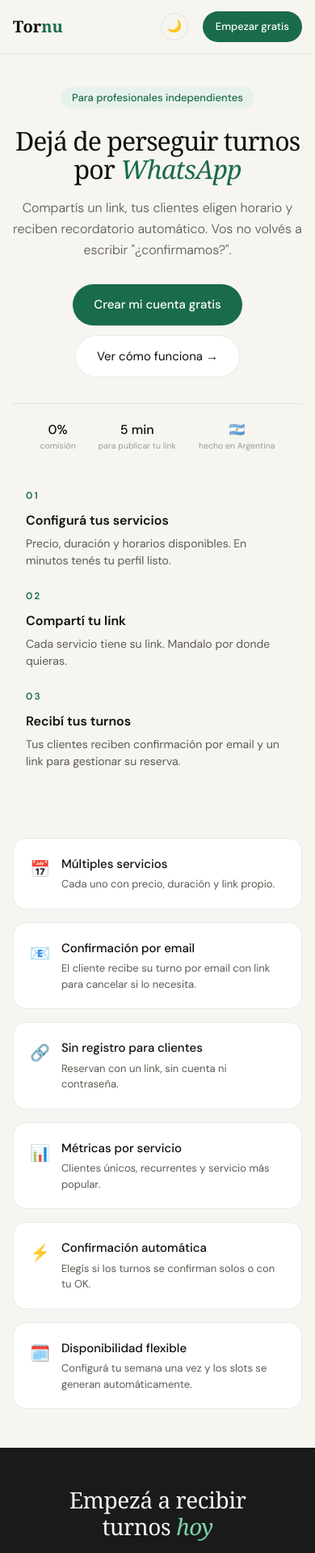
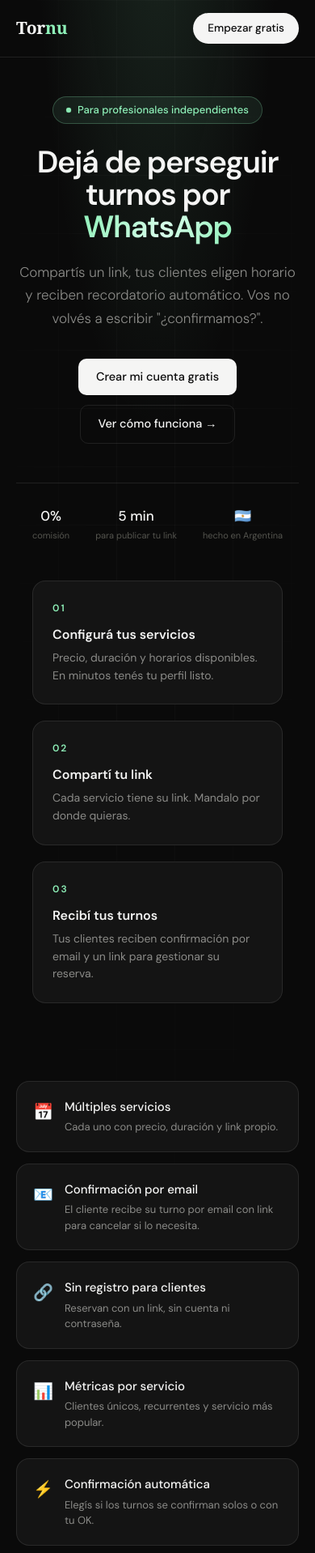
Before and after one commit to jmcreado/turnos-app, a Next.js app: page / in a window 390 px wide. Shown: the top 1918 px of the page at 81% size. Built offline with nearby package versions, Linux system fonts and the light colour scheme.

Commit message:
restyle: tokens dark + landing + login

```diff
--- a/app/globals.css
+++ b/app/globals.css
@@ -1,21 +1,185 @@
 @import "tailwindcss";
 
+/* ============================================================
+   Tornu design tokens — dark only
+   Estética: fondo near-black, acento verde, glow radial, grid sutil
+   ============================================================ */
+
 :root {
-  --background: #f7f5f0;
-  --foreground: #0f0f0f;
-  --accent: #1a6b4a;
-  --accent-light: #e8f2ed;
+  --background: #0a0a0a;
+  --foreground: #f5f5f4;
   --font-sans: var(--font-dm-sans);
+
+  --tn-bg: #0a0a0a;
+  --tn-ink: #f5f5f4;
+  --tn-muted: #8b8b88;
+  --tn-faint: #55554f;
+  --tn-accent: #8ef0b8;
+  --tn-accent-soft: rgba(142, 240, 184, 0.08);
+  --tn-accent-border: rgba(142, 240, 184, 0.25);
+  --tn-surface: #141414;
+  --tn-surface-2: #1c1c1c;
+  --tn-edge: rgba(255, 255, 255, 0.09);
+  --tn-danger: #f0a08e;
+  --tn-danger-soft: rgba(240, 160, 142, 0.1);
+  --tn-warn: #f0d28e;
 }
 
 @theme inline {
   --color-background: var(--background);
   --color-foreground: var(--foreground);
   --font-sans: var(--font-dm-sans);
+
+  --color-ink: #f5f5f4;
+  --color-muted: #8b8b88;
+  --color-faint: #55554f;
+  --color-accent: #8ef0b8;
+  --color-surface: #141414;
+  --color-surface-2: #1c1c1c;
+  --color-edge: rgba(255, 255, 255, 0.09);
+  --color-danger: #f0a08e;
+  --color-warn: #f0d28e;
 }
 
 body {
-  background: var(--background);
-  color: var(--foreground);
+  background: var(--tn-bg);
+  color: var(--tn-ink);
   font-family: var(--font-dm-sans), system-ui, sans-serif;
 }
+
+/* Glow + grid de fondo (hero de landing, login, book) */
+.tn-glow {
+  position: relative;
+  isolation: isolate;
+}
+.tn-glow::before {
+  content: "";
+  position: absolute;
+  inset: 0;
+  z-index: -2;
+  background:
+    radial-gradient(ellipse 60% 45% at 50% -8%, rgba(142, 240, 184, 0.13), transparent 65%),
+    radial-gradient(ellipse 45% 35% at 82% 110%, rgba(142, 240, 184, 0.05), transparent 60%);
+  pointer-events: none;
+}
+.tn-glow::after {
+  content: "";
+  position: absolute;
+  inset: 0;
+  z-index: -1;
+  background-image:
+    linear-gradient(rgba(255, 255, 255, 0.025) 1px, transparent 1px),
+    linear-gradient(90deg, rgba(255, 255, 255, 0.025) 1px, transparent 1px);
+  background-size: 72px 72px;
+  mask-image: radial-gradient(ellipse 70% 60% at 50% 20%, black 30%, transparent 75%);
+  pointer-events: none;
+}
+
+/* Texto con gradiente verde (palabra destacada en headings) */
+.tn-gradient {
+  background: linear-gradient(120deg, #8ef0b8 0%, #d6ffe9 55%, #8ef0b8 100%);
+  -webkit-background-clip: text;
+  background-clip: text;
+  color: transparent;
+}
+
+/* Card base */
+.tn-card {
+  background: var(--tn-surface);
+  border: 1px solid var(--tn-edge);
+  border-radius: 16px;
+}
+
+/* Inputs */
+.tn-input {
+  width: 100%;
+  padding: 12px 14px;
+  font-size: 15px;
+  font-family: inherit;
+  border: 1px solid var(--tn-edge);
+  border-radius: 10px;
+  background: rgba(255, 255, 255, 0.04);
+  color: var(--tn-ink);
+  outline: none;
+  box-sizing: border-box;
+  transition: border-color 0.15s;
+}
+.tn-input::placeholder {
+  color: var(--tn-faint);
+}
+.tn-input:focus {
+  border-color: rgba(142, 240, 184, 0.4);
+}
+
+/* Botones */
+.tn-btn-primary {
+  background: var(--tn-ink);
+  color: #0a0a0a;
+  border: none;
+  border-radius: 10px;
+  padding: 12px 22px;
+  font-size: 14.5px;
+  font-weight: 500;
+  font-family: inherit;
+  cursor: pointer;
+  transition: background 0.15s;
+  text-decoration: none;
+  display: inline-flex;
+  align-items: center;
+  justify-content: center;
+  gap: 8px;
+}
+.tn-btn-primary:hover:not(:disabled) {
+  background: var(--tn-accent);
+}
+.tn-btn-primary:disabled {
+  opacity: 0.5;
+  cursor: default;
+}
+
+.tn-btn-ghost {
+  background: transparent;
+  color: var(--tn-ink);
+  border: 1px solid var(--tn-edge);
+  border-radius: 10px;
+  padding: 12px 22px;
+  font-size: 14.5px;
+  font-weight: 500;
+  font-family: inherit;
+  cursor: pointer;
+  transition: border-color 0.15s, background 0.15s;
+  text-decoration: none;
+  display: inline-flex;
+  align-items: center;
+  justify-content: center;
+  gap: 8px;
+}
+.tn-btn-ghost:hover {
+  border-color: rgba(142, 240, 184, 0.4);
+  background: rgba(255, 255, 255, 0.03);
+}
+
+/* Badge pill con dot pulsante */
+.tn-badge {
+  display: inline-flex;
+  align-items: center;
+  gap: 8px;
+  font-size: 13px;
+  font-weight: 500;
+  color: var(--tn-accent);
+  background: var(--tn-accent-soft);
+  border: 1px solid var(--tn-accent-border);
+  padding: 6px 16px;
+  border-radius: 100px;
+}
+.tn-badge-dot {
+  width: 6px;
+  height: 6px;
+  border-radius: 50%;
+  background: var(--tn-accent);
+  animation: tn-pulse 2s ease-in-out infinite;
+}
+@keyframes tn-pulse {
+  0%, 100% { opacity: 1; box-shadow: 0 0 0 0 rgba(142, 240, 184, 0.5); }
+  50% { opacity: 0.6; box-shadow: 0 0 0 5px rgba(142, 240, 184, 0); }
+}
--- a/app/page.tsx
+++ b/app/page.tsx
@@ -1,5 +1,4 @@
 import type { Metadata } from "next";
-import { ThemeToggle } from "./components/ThemeToggle";
 
 export const metadata: Metadata = {
   title: "Tornu — Gestión de turnos simple",
@@ -7,197 +6,156 @@
     "Compartí un link, tus clientes eligen horario. Sin cuentas, sin fricciones.",
 };
 
-const THEME_INIT_SCRIPT = `
-  try {
-    var saved = localStorage.getItem('tornu-theme');
-    if (saved === 'dark' || saved === 'light') {
-      document.documentElement.setAttribute('data-theme', saved);
-    }
-  } catch (e) {}
-`;
-
 export default function LandingPage() {
   return (
-    <div>
-      <script dangerouslySetInnerHTML={{ __html: THEME_INIT_SCRIPT }} />
+    <div className="tn-glow">
       <style>{`
-        :root {
-          --ink: #0f0f0f;
-          --ink-soft: #5c5a53;
-          --bg: #f7f5f0;
-          --card-bg: #ffffff;
-          --green: #1a6b4a;
-          --green-light: #e8f2ed;
-          --border: rgba(0,0,0,0.08);
-          --on-accent: #ffffff;
-          --footer-muted: #9a9a9a;
-          --cta-bg: #1a1a1a;
-          --cta-text: #f7f5f0;
-          --cta-accent: #7dd3a8;
-          --serif: 'Georgia', serif;
-        }
-        [data-theme="dark"] {
-          --ink: #f2f1ec;
-          --ink-soft: #a3a89f;
-          --bg: #12160f;
-          --card-bg: #1c211b;
-          --green: #8ef0b8;
-          --green-light: #24301f;
-          --border: #2c322a;
-          --on-accent: #12160f;
-          --footer-muted: #7a807a;
-          --cta-bg: #1c211b;
-          --cta-text: #f2f1ec;
-          --cta-accent: #8ef0b8;
-        }
-        * { box-sizing: border-box; margin: 0; padding: 0; }
-        body { font-family: 'DM Sans', system-ui, sans-serif; background: var(--bg); color: var(--ink); transition: background 0.15s, color 0.15s; }
-        a { color: inherit; }
+        .lp-nav { display: flex; justify-content: space-between; align-items: center; gap: 12px; padding: 20px 28px; border-bottom: 1px solid var(--tn-edge); }
+        .lp-logo { font-family: Georgia, serif; font-size: 21px; font-weight: 600; letter-spacing: -0.3px; text-decoration: none; color: var(--tn-ink); flex-shrink: 0; }
+        .lp-logo span { color: var(--tn-accent); }
+        .lp-nav-links { list-style: none; display: flex; gap: 22px; align-items: center; margin: 0; padding: 0; }
+        .lp-nav-links a { text-decoration: none; font-size: 14px; color: var(--tn-muted); transition: color 0.15s; }
+        .lp-nav-links a:hover { color: var(--tn-ink); }
+        .lp-nav-login { font-size: 14px; color: var(--tn-muted); text-decoration: none; white-space: nowrap; }
+        .lp-nav-login:hover { color: var(--tn-ink); }
+        .lp-nav-cta { background: var(--tn-ink); color: #0a0a0a !important; padding: 9px 18px; border-radius: 100px; font-size: 13.5px; font-weight: 500; white-space: nowrap; text-decoration: none; transition: background 0.15s; }
+        .lp-nav-cta:hover { background: var(--tn-accent); }
 
-        nav { display: flex; justify-content: space-between; align-items: center; gap: 12px; padding: 18px 24px; border-bottom: 1px solid var(--border); }
-        .logo { font-family: var(--serif); font-size: 20px; font-weight: 600; text-decoration: none; color: var(--ink); flex-shrink: 0; }
-        .logo span { color: var(--green); }
-        nav ul { list-style: none; display: flex; gap: 20px; align-items: center; }
-        nav ul a { text-decoration: none; font-size: 14px; color: var(--ink-soft); white-space: nowrap; }
-        .nav-links { display: flex; gap: 20px; }
-        .theme-toggle { background: none; border: 1px solid var(--border); border-radius: 100px; width: 34px; height: 34px; font-size: 15px; cursor: pointer; display: flex; align-items: center; justify-content: center; flex-shrink: 0; line-height: 1; }
-        .nav-cta { background: var(--green); color: var(--on-accent) !important; padding: 9px 16px; border-radius: 100px; font-size: 13px !important; font-weight: 500; white-space: nowrap; }
-        .nav-login { font-size: 14px; color: var(--ink-soft); text-decoration: none; white-space: nowrap; }
+        .lp-hero { max-width: 780px; margin: 0 auto; padding: 72px 24px 56px; text-align: center; }
+        .lp-hero h1 { font-size: clamp(38px, 7vw, 68px); font-weight: 600; letter-spacing: -0.035em; line-height: 1.05; margin: 0 0 22px; }
+        .lp-hero h1 em { font-style: normal; }
+        .lp-hero-p { font-size: 17px; color: var(--tn-muted); font-weight: 300; line-height: 1.65; margin: 0 auto 36px; max-width: 500px; }
+        .lp-hero-actions { display: flex; gap: 12px; justify-content: center; flex-wrap: wrap; }
 
-        .hero { max-width: 720px; margin: 0 auto; padding: 56px 24px 48px; text-align: center; }
-        .hero-label { display: inline-block; background: var(--green-light); color: var(--green); font-size: 13px; font-weight: 500; padding: 4px 14px; border-radius: 100px; margin-bottom: 22px; }
-        h1 { font-family: var(--serif); font-size: clamp(32px, 7vw, 60px); letter-spacing: -1px; line-height: 1.1; margin-bottom: 18px; }
-        h1 em { color: var(--green); font-style: italic; }
-        .hero-p { font-size: 16px; color: var(--ink-soft); font-weight: 300; line-height: 1.6; margin-bottom: 30px; max-width: 480px; margin-left: auto; margin-right: auto; }
-        .hero-actions { display: flex; gap: 12px; justify-content: center; flex-wrap: wrap; }
-        .btn-primary { background: var(--green); color: var(--on-accent); padding: 14px 26px; border-radius: 100px; text-decoration: none; font-size: 15px; font-weight: 500; }
-        .btn-primary:hover { opacity: 0.9; }
-        .btn-secondary { background: var(--card-bg); color: var(--ink); padding: 14px 26px; border-radius: 100px; text-decoration: none; font-size: 15px; border: 1px solid var(--border); }
+        .lp-stats { display: flex; justify-content: center; gap: 32px; margin-top: 48px; padding-top: 28px; border-top: 1px solid var(--tn-edge); flex-wrap: wrap; }
+        .lp-stat { text-align: center; }
+        .lp-stat-val { font-size: 17px; font-weight: 500; color: var(--tn-ink); }
+        .lp-stat-label { font-size: 11px; color: var(--tn-faint); margin-top: 2px; }
 
-        .stats { display: flex; justify-content: center; gap: 28px; margin-top: 32px; padding-top: 20px; border-top: 1px solid var(--border); flex-wrap: wrap; }
-        .stat { text-align: center; }
-        .stat-val { font-size: 16px; font-weight: 500; }
-        .stat-label { font-size: 10.5px; color: var(--footer-muted); }
+        .lp-steps { display: grid; grid-template-columns: repeat(auto-fit, minmax(200px, 1fr)); gap: 20px; margin: 64px auto 0; max-width: 940px; padding: 0 24px; }
+        .lp-step { text-align: left; background: var(--tn-surface); border: 1px solid var(--tn-edge); border-radius: 16px; padding: 24px; }
+        .lp-step-num { font-size: 12px; font-weight: 600; color: var(--tn-accent); letter-spacing: 2px; margin-bottom: 12px; }
+        .lp-step h3 { font-size: 16px; font-weight: 600; margin: 0 0 6px; color: var(--tn-ink); }
+        .lp-step p { font-size: 14px; color: var(--tn-muted); line-height: 1.55; margin: 0; }
 
-        .steps { display: grid; grid-template-columns: repeat(auto-fit, minmax(180px, 1fr)); gap: 24px; margin: 56px auto 0; max-width: 900px; padding: 0 24px; }
-        .step { text-align: left; }
-        .step-num { font-size: 12px; font-weight: 600; color: var(--green); letter-spacing: 2px; margin-bottom: 10px; }
-        .step h3 { font-size: 16px; font-weight: 600; margin-bottom: 6px; }
-        .step p { font-size: 14px; color: var(--ink-soft); line-height: 1.5; }
+        .lp-features { max-width: 940px; margin: 72px auto; padding: 0 24px; display: grid; grid-template-columns: repeat(auto-fit, minmax(260px, 1fr)); gap: 14px; }
+        .lp-feature { display: flex; gap: 14px; background: var(--tn-surface); border-radius: 16px; padding: 20px; border: 1px solid var(--tn-edge); transition: border-color 0.15s; }
+        .lp-feature:hover { border-color: var(--tn-accent-border); }
+        .lp-fi { font-size: 20px; flex-shrink: 0; margin-top: 2px; }
+        .lp-feature h3 { font-size: 15px; font-weight: 500; margin: 0 0 4px; color: var(--tn-ink); }
+        .lp-feature p { font-size: 13px; color: var(--tn-muted); line-height: 1.5; margin: 0; }
 
-        .features { max-width: 900px; margin: 64px auto; padding: 0 24px; display: grid; grid-template-columns: repeat(auto-fit, minmax(240px, 1fr)); gap: 16px; }
-        .feature { display: flex; gap: 14px; background: var(--card-bg); border-radius: 16px; padding: 20px; border: 1px solid var(--border); }
-        .fi { font-size: 20px; flex-shrink: 0; margin-top: 2px; }
-        .feature h3 { font-size: 15px; font-weight: 500; margin-bottom: 4px; }
-        .feature p { font-size: 13px; color: var(--ink-soft); line-height: 1.5; }
+        .lp-cta-final { border-top: 1px solid var(--tn-edge); padding: 88px 24px; text-align: center; position: relative; overflow: hidden; }
+        .lp-cta-final::before { content: ""; position: absolute; inset: 0; background: radial-gradient(ellipse 50% 60% at 50% 100%, rgba(142,240,184,0.1), transparent 65%); pointer-events: none; }
+        .lp-cta-final > * { position: relative; }
+        .lp-cta-final h2 { font-size: clamp(30px, 6vw, 54px); font-weight: 600; letter-spacing: -0.03em; line-height: 1.1; margin: 0 0 14px; }
+        .lp-cta-final p { font-size: 16px; color: var(--tn-muted); font-weight: 300; margin: 0 0 32px; }
 
-        .cta-final { background: var(--cta-bg); color: var(--cta-text); padding: 64px 24px; text-align: center; }
-        .cta-final h2 { font-family: var(--serif); font-size: clamp(28px,6vw,52px); letter-spacing: -0.5px; line-height: 1.15; margin-bottom: 14px; }
-        .cta-final h2 em { color: var(--cta-accent); font-style: italic; }
-        .cta-final p { font-size: 16px; color: rgba(247,245,240,0.6); font-weight: 300; margin-bottom: 28px; }
-        .btn-white { background: var(--cta-text); color: var(--cta-bg); padding: 14px 30px; border-radius: 100px; text-decoration: none; font-size: 15px; font-weight: 500; display: inline-block; }
-        .btn-white:hover { background: var(--cta-accent); color: var(--cta-bg); }
-
-        footer { padding: 28px 24px; display: flex; justify-content: space-between; align-items: center; border-top: 1px solid var(--border); font-size: 13px; color: var(--footer-muted); flex-wrap: wrap; gap: 10px; }
-        .footer-logo { font-family: var(--serif); font-size: 18px; color: var(--ink); text-decoration: none; }
+        .lp-footer { padding: 28px; display: flex; justify-content: space-between; align-items: center; border-top: 1px solid var(--tn-edge); font-size: 12.5px; color: var(--tn-faint); flex-wrap: wrap; gap: 10px; }
+        .lp-footer-logo { font-family: Georgia, serif; font-size: 17px; color: var(--tn-ink); text-decoration: none; }
 
         @media (max-width: 640px) {
-          nav { padding: 14px 16px; }
-          .nav-links { display: none; }
-          .nav-login { display: none; }
-          .hero { padding: 40px 16px 36px; }
-          .steps { margin-top: 44px; padding: 0 16px; }
-          .features { margin: 48px auto; padding: 0 16px; }
-          .cta-final { padding: 48px 16px; }
-          footer { padding: 24px 16px; justify-content: center; text-align: center; }
+          .lp-nav { padding: 16px 20px; }
+          .lp-nav-links { display: none; }
+          .lp-nav-login { display: none; }
+          .lp-hero { padding: 48px 20px 40px; }
+          .lp-steps { margin-top: 48px; padding: 0 20px; }
+          .lp-features { margin: 56px auto; padding: 0 20px; }
+          .lp-cta-final { padding: 64px 20px; }
+          .lp-footer { justify-content: center; text-align: center; }
         }
       `}</style>
 
-      <nav>
-        <a href="/" className="logo">Tor<span>nu</span></a>
-        <div style={{ display: "flex", alignItems: "center", gap: "18px" }}>
-          <ul className="nav-links">
+      <nav className="lp-nav">
+        <a href="/" className="lp-logo">Tor<span>nu</span></a>
+        <div style={{ display: "flex", alignItems: "center", gap: "20px" }}>
+          <ul className="lp-nav-links">
             <li><a href="#como">Cómo funciona</a></li>
             <li><a href="#features">Features</a></li>
           </ul>
-          <ThemeToggle />
-          <a href="/login" className="nav-login">Iniciar sesión</a>
-          <a href="/login" className="nav-cta">Empezar gratis</a>
+          <a href="/login" className="lp-nav-login">Iniciar sesión</a>
+          <a href="/login" className="lp-nav-cta">Empezar gratis</a>
         </div>
       </nav>
 
-      <div className="hero">
-        <span className="hero-label">Para profesionales independientes</span>
-        <h1>Dejá de perseguir turnos por <em>WhatsApp</em></h1>
-        <p className="hero-p">Compartís un link, tus clientes eligen horario y reciben recordatorio automático. Vos no volvés a escribir &quot;¿confirmamos?&quot;.</p>
-        <div className="hero-actions">
-          <a href="/login" className="btn-primary">Crear mi cuenta gratis</a>
-          <a href="#como" className="btn-secondary">Ver cómo funciona →</a>
+      <div className="lp-hero">
+        <span className="tn-badge" style={{ marginBottom: "28px" }}>
+          <span className="tn-badge-dot" />
+          Para profesionales independientes
+        </span>
+        <h1>Dejá de perseguir turnos por <em className="tn-gradient">WhatsApp</em></h1>
+        <p className="lp-hero-p">
+          Compartís un link, tus clientes eligen horario y reciben recordatorio
+          automático. Vos no volvés a escribir &quot;¿confirmamos?&quot;.
+        </p>
+        <div className="lp-hero-actions">
+          <a href="/login" className="tn-btn-primary">Crear mi cuenta gratis</a>
+          <a href="#como" className="tn-btn-ghost">Ver cómo funciona →</a>
         </div>
 
-        <div className="stats">
-          <div className="stat"><div className="stat-val">0%</div><div className="stat-label">comisión</div></div>
-          <div className="stat"><div className="stat-val">5 min</div><div className="stat-label">para publicar tu link</div></div>
-          <div className="stat"><div className="stat-val">🇦🇷</div><div className="stat-label">hecho en Argentina</div></div>
+        <div className="lp-stats">
+          <div className="lp-stat"><div className="lp-stat-val">0%</div><div className="lp-stat-label">comisión</div></div>
+          <div className="lp-stat"><div className="lp-stat-val">5 min</div><div className="lp-stat-label">para publicar tu link</div></div>
+          <div className="lp-stat"><div className="lp-stat-val">🇦🇷</div><div className="lp-stat-label">hecho en Argentina</div></div>
         </div>
 
-        <div className="steps" id="como">
-          <div className="step">
-            <div className="step-num">01</div>
+        <div className="lp-steps" id="como">
+          <div className="lp-step">
+            <div className="lp-step-num">01</div>
             <h3>Configurá tus servicios</h3>
             <p>Precio, duración y horarios disponibles. En minutos tenés tu perfil listo.</p>
           </div>
-          <div className="step">
-            <div className="step-num">02</div>
+          <div className="lp-step">
+            <div className="lp-step-num">02</div>
             <h3>Compartí tu link</h3>
             <p>Cada servicio tiene su link. Mandalo por donde quieras.</p>
           </div>
-          <div className="step">
-            <div className="step-num">03</div>
+          <div className="lp-step">
+            <div className="lp-step-num">03</div>
             <h3>Recibí tus turnos</h3>
             <p>Tus clientes reciben confirmación por email y un link para gestionar su reserva.</p>
           </div>
         </div>
       </div>
 
-      <div className="features" id="features">
-        <div className="feature">
-          <span className="fi">📅</span>
+      <div className="lp-features" id="features">
+        <div className="lp-feature">
+          <span className="lp-fi">📅</span>
           <div>
             <h3>Múltiples servicios</h3>
             <p>Cada uno con precio, duración y link propio.</p>
           </div>
         </div>
-        <div className="feature">
-          <span className="fi">📧</span>
+        <div className="lp-feature">
+          <span className="lp-fi">📧</span>
           <div>
             <h3>Confirmación por email</h3>
             <p>El cliente recibe su turno por email con link para cancelar si lo necesita.</p>
           </div>
         </div>
-        <div className="feature">
-          <span className="fi">🔗</span>
+        <div className="lp-feature">
+          <span className="lp-fi">🔗</span>
           <div>
             <h3>Sin registro para clientes</h3>
             <p>Reservan con un link, sin cuenta ni contraseña.</p>
           </div>
         </div>
-        <div className="feature">
-          <span className="fi">📊</span>
+        <div className="lp-feature">
+          <span className="lp-fi">📊</span>
           <div>
             <h3>Métricas por servicio</h3>
             <p>Clientes únicos, recurrentes y servicio más popular.</p>
           </div>
         </div>
-        <div className="feature">
-          <span className="fi">⚡</span>
+        <div className="lp-feature">
+          <span className="lp-fi">⚡</span>
           <div>
             <h3>Confirmación automática</h3>
             <p>Elegís si los turnos se confirman solos o con tu OK.</p>
           </div>
         </div>
-        <div className="feature">
-          <span className="fi">🗓️</span>
+        <div className="lp-feature">
+          <span className="lp-fi">🗓️</span>
           <div>
             <h3>Disponibilidad flexible</h3>
             <p>Configurá tu semana una vez y los slots se generan automáticamente.</p>
@@ -205,14 +163,14 @@
         </div>
       </div>
 
-      <div className="cta-final">
-        <h2>Empezá a recibir<br/>turnos <em>hoy</em></h2>
+      <div className="lp-cta-final">
+        <h2>Empezá a recibir<br />turnos <em className="tn-gradient" style={{ fontStyle: "normal" }}>hoy</em></h2>
         <p>Sin tarjeta de crédito. En 5 minutos.</p>
-        <a href="/login" className="btn-white">Crear mi cuenta gratis →</a>
+        <a href="/login" className="tn-btn-primary">Crear mi cuenta gratis →</a>
       </div>
 
-      <footer>
-        <a href="/" className="footer-logo">Tornu</a>
+      <footer className="lp-footer">
+        <a href="/" className="lp-footer-logo">Tornu</a>
         <span>© 2026 Tornu · Hecho en Argentina 🇦🇷</span>
         <span>Términos · Privacidad</span>
       </footer>
```
Also changed, not shown: app/login/page.tsx (+48 -49 lines).
